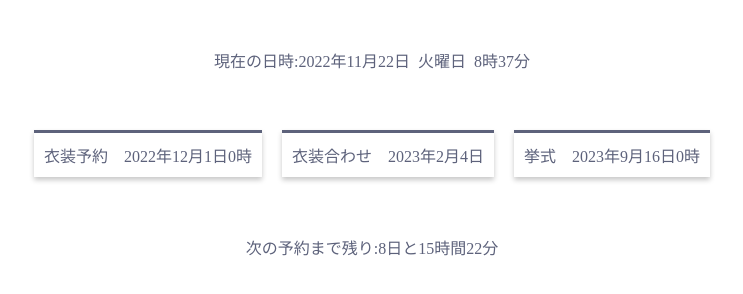
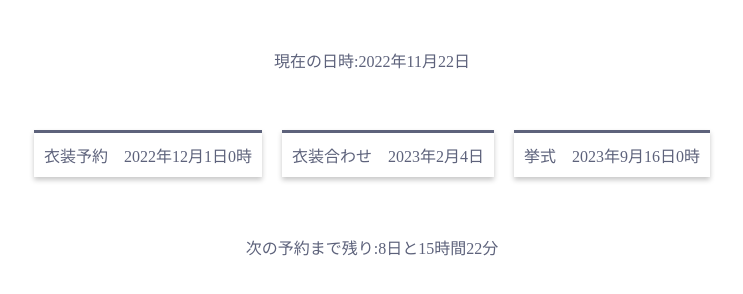
Before and after one commit to enomotoryota/Wedding-time, a plain HTML site: page index.html in a window 1280 px wide. Shown: the whole page, without its empty margins (268-1011 px from the left). Drawn offline with nearby package versions, Linux system fonts and the light colour scheme.

Commit message:
Update index.html

```diff
--- a/index.html
+++ b/index.html
@@ -14,9 +14,7 @@
       <div class="year"></div>
       <div class="month"></div>
       <div class="date"></div>
-      <div class="day"></div>
-      <div class="hours"></div>
-      <div class="minutes"></div>
+
     </div>
 
     <div class="wrapper">
```
